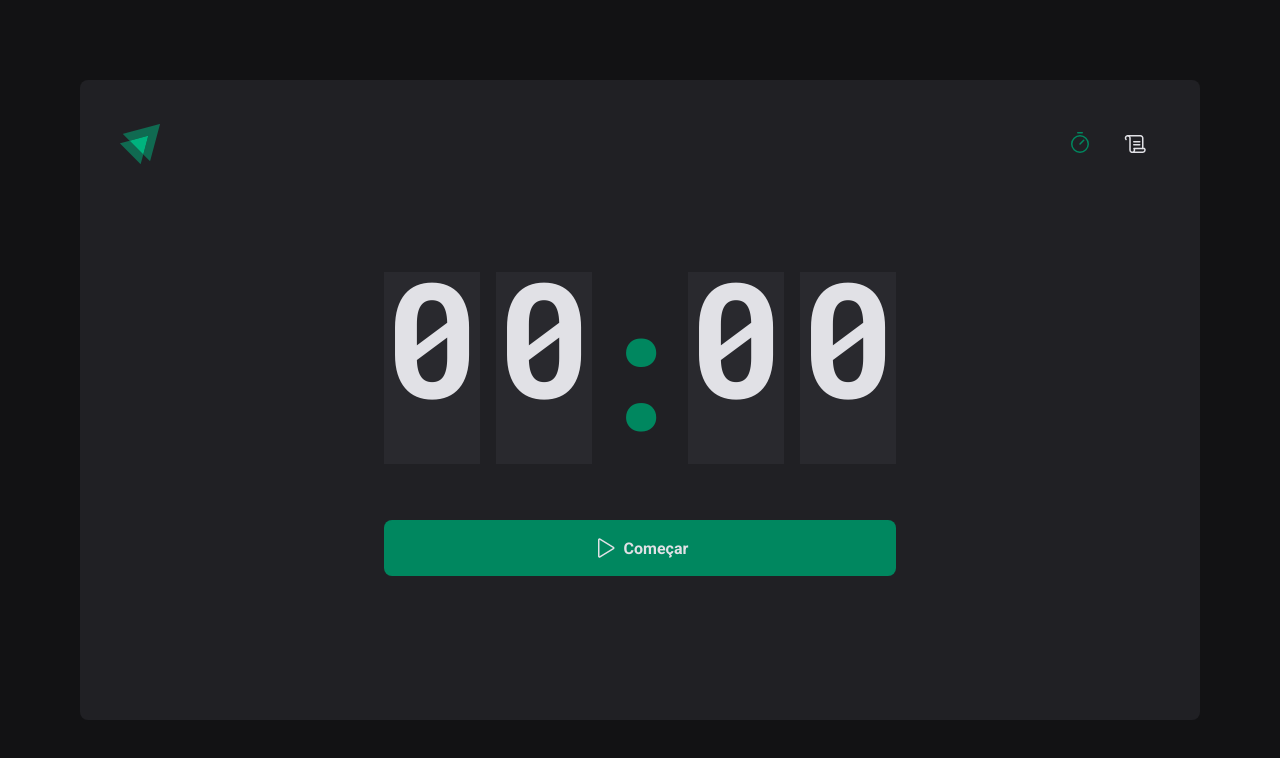
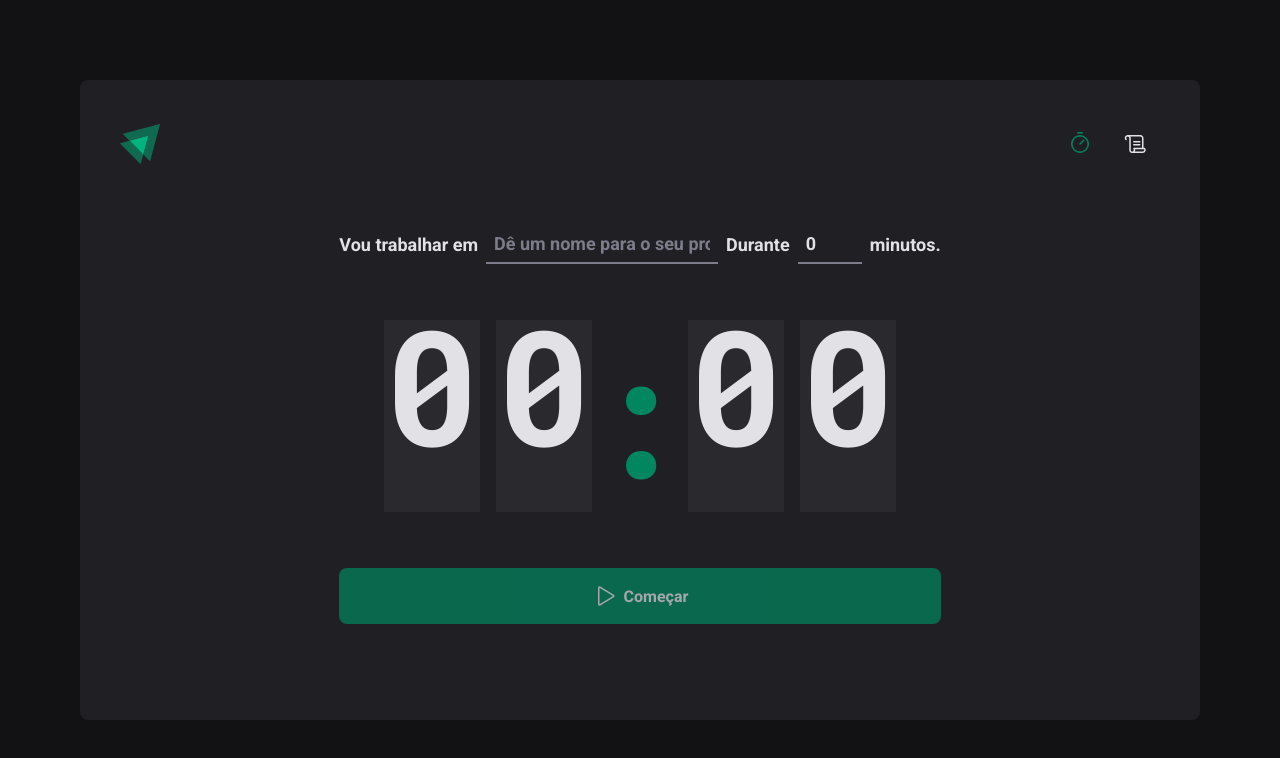
Before and after one commit to JefersonConceicao/ignite-timer, a React (Vite) app: page / in a window 1280 px wide. Shown: the top 758 px of the page. Built offline with nearby package versions, Linux system fonts and the light colour scheme.

Commit message:
Aplicacao funcionando via context

```diff
--- a/src/pages/Home/components/Countdown/index.tsx
+++ b/src/pages/Home/components/Countdown/index.tsx
@@ -1,13 +1,17 @@
 import { CountDownContainer, Separator } from './styles'
-import { useState, useEffect, useContext } from 'react'
+import { useEffect, useContext } from 'react'
 import { differenceInSeconds } from 'date-fns'
 import { CyclesContext } from '../..'
 
 export function Countdown() {
-  const { activeCycle, activeCycleId, markCurrentCycleAsFinished } =
-    useContext(CyclesContext)
+  const {
+    activeCycle,
+    activeCycleId,
+    markCurrentCycleAsFinished,
+    amountSecondsPassed,
+    setSecondsPassed,
+  } = useContext(CyclesContext)
 
-  const [amountSecondsPassed, setAmountSecondsPassed] = useState<number>(0)
   const totalSeconds = activeCycle ? activeCycle.minutes * 60 : 0
 
   useEffect(() => {
@@ -22,10 +26,10 @@
 
         if (secondsDifference >= totalSeconds) {
           markCurrentCycleAsFinished()
-          setAmountSecondsPassed(totalSeconds)
+          setSecondsPassed(totalSeconds)
           clearInterval(interval)
         } else {
-          setAmountSecondsPassed(secondsDifference)
+          setSecondsPassed(secondsDifference)
         }
       }, 1000)
     }
@@ -33,7 +37,13 @@
     return () => {
       clearInterval(interval)
     }
-  }, [activeCycle, activeCycleId, totalSeconds, markCurrentCycleAsFinished])
+  }, [
+    activeCycle,
+    activeCycleId,
+    totalSeconds,
+    markCurrentCycleAsFinished,
+    setSecondsPassed,
+  ])
 
   const currentSeconds = activeCycle ? totalSeconds - amountSecondsPassed : 0
 
--- a/src/pages/Home/components/NewCycleForm/index.tsx
+++ b/src/pages/Home/components/NewCycleForm/index.tsx
@@ -1,28 +1,11 @@
 import { FormContainer, MinutesAmountInput, TaskInput } from './styles'
-import { useForm } from 'react-hook-form'
-import { zodResolver } from '@hookform/resolvers/zod'
-import * as zod from 'zod'
-
-const newCycleValidationSchema = zod.object({
-  task: zod.string().min(1, 'Preencha corretamente a task'),
-  minutes: zod
-    .number({
-      message: 'Informe um número correto',
-    })
-    .min(1, 'Numero minimo igual a 5')
-    .max(60, 'Número máximo igual a 60'),
-})
-
-type NewCycleFormData = zod.infer<typeof newCycleValidationSchema>
+import { useContext } from 'react'
+import { CyclesContext } from '../..'
+import { useFormContext } from 'react-hook-form'
 
 export function NewCycleForm() {
-  const { register, handleSubmit, watch, reset } = useForm<NewCycleFormData>({
-    resolver: zodResolver(newCycleValidationSchema),
-    defaultValues: {
-      task: '',
-      minutes: 0,
-    },
-  })
+  const { register } = useFormContext()
+  const { activeCycle } = useContext(CyclesContext)
 
   return (
     <FormContainer>
--- a/src/pages/Home/index.tsx
+++ b/src/pages/Home/index.tsx
@@ -1,7 +1,10 @@
-import { useState, useEffect, createContext } from 'react'
+import { useState, createContext } from 'react'
 import { HandPalm, Play } from 'phosphor-react'
 import { NewCycleForm } from './components/NewCycleForm'
+import { FormProvider, useForm } from 'react-hook-form'
 import { Countdown } from './components/Countdown'
+import * as zod from 'zod'
+import { zodResolver } from '@hookform/resolvers/zod'
 
 import {
   HomeContainer,
@@ -22,15 +25,44 @@
   activeCycle: Cycle | undefined
   activeCycleId: string | null
   markCurrentCycleAsFinished: () => void
+  amountSecondsPassed: number
+  setSecondsPassed: (seconds: number) => void
 }
 
 export const CyclesContext = createContext({} as CyclesContextType)
 
+const newCycleValidationSchema = zod.object({
+  task: zod.string().min(1, 'Preencha corretamente a task'),
+  minutes: zod
+    .number({
+      message: 'Informe um número correto',
+    })
+    .min(1, 'Numero minimo igual a 5')
+    .max(60, 'Número máximo igual a 60'),
+})
+
+type NewCycleFormData = zod.infer<typeof newCycleValidationSchema>
+
 export function Home() {
   const [cycles, setCycle] = useState<Cycle[]>([])
   const [activeCycleId, setActiveCycleId] = useState<string | null>(null)
+  const [amountSecondsPassed, setAmountSecondsPassed] = useState<number>(0)
 
   const activeCycle = cycles.find((cycle) => cycle.id === activeCycleId)
+
+  const newCycleForm = useForm<NewCycleFormData>({
+    resolver: zodResolver(newCycleValidationSchema),
+    defaultValues: {
+      task: '',
+      minutes: 0,
+    },
+  })
+
+  const { handleSubmit, watch, reset } = newCycleForm
+
+  function setSecondsPassed(seconds: number) {
+    setAmountSecondsPassed(seconds)
+  }
 
   function markCurrentCycleAsFinished() {
     setCycle((state) =>
@@ -75,16 +107,24 @@
     )
   }
 
-  // const task: string = watch('task')
-  // const isSubmitDisabled = !task
+  const task: string = watch('task')
+  const isSubmitDisabled = !task
 
   return (
     <HomeContainer>
-      <form action="">
+      <form onSubmit={handleSubmit(handleCreateNewCycle)} action="">
         <CyclesContext.Provider
-          value={{ activeCycle, activeCycleId, markCurrentCycleAsFinished }}
+          value={{
+            activeCycle,
+            activeCycleId,
+            markCurrentCycleAsFinished,
+            amountSecondsPassed,
+            setSecondsPassed,
+          }}
         >
-          {/* <NewCycleForm /> */}
+          <FormProvider {...newCycleForm}>
+            <NewCycleForm />
+          </FormProvider>
           <Countdown />
         </CyclesContext.Provider>
 
@@ -94,7 +134,7 @@
             Interromper
           </StopCountDownButton>
         ) : (
-          <StartCountDownButton type="submit">
+          <StartCountDownButton disabled={isSubmitDisabled} type="submit">
             <Play size={24} />
             Começar
           </StartCountDownButton>
```
